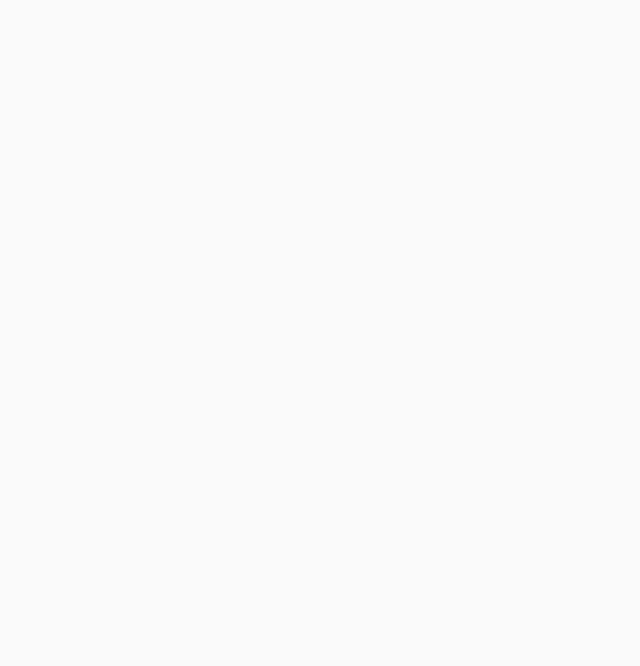
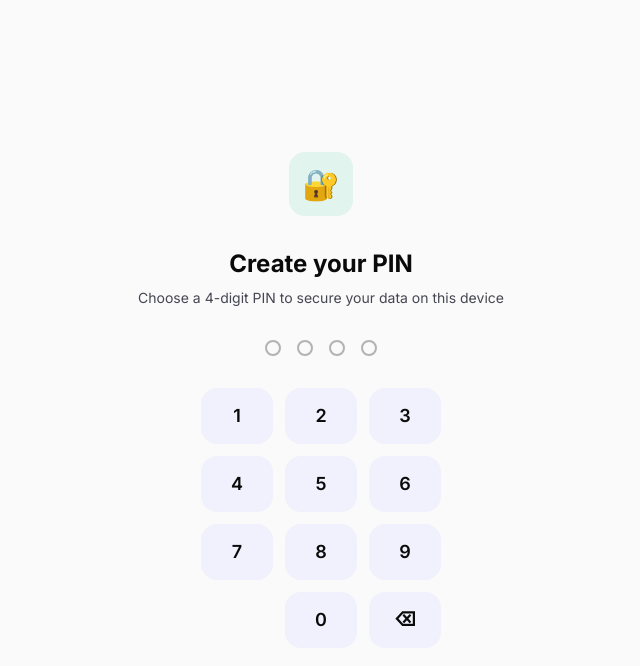
Before and after one commit to jitsmep/finance-tracker, a Next.js app: page / in a window 1280 px wide. Before the commit this address had no page. Shown: the top 666 px of the page, without its empty margins (319-959 px from the left). Built offline with nearby package versions, Linux system fonts and the light colour scheme.

Commit message:
Update layout.tsx

```diff
--- a/src/app/layout.tsx
+++ b/src/app/layout.tsx
@@ -1,10 +1,7 @@
 import type { Metadata } from "next"
 import { Inter } from "next/font/google"
 import "./globals.css"
-
-// Clean, single imports for your providers
-import { ThemeProvider } from "@/components/ThemeProvider"
-import { FinanceProvider } from "@/components/FinanceProvider"
+import { PinGate } from "@/components/pin-gate"
 
 const inter = Inter({
   variable: "--font-sans",
@@ -14,7 +11,8 @@ const inter = Inter({
 
 export const metadata: Metadata = {
   title: "Finance Tracker — Personal Budget & Expense Manager",
-  description: "Track your income, expenses, and budgets.",
+  description:
+    "Track your income, expenses, and budgets with beautiful charts and insights. Stay on top of your personal finances.",
 }
 
 export default function RootLayout({
@@ -23,19 +21,9 @@ export default function RootLayout({
   children: React.ReactNode
 }>) {
   return (
-    <html lang="en" suppressHydrationWarning className={`${inter.variable} h-full antialiased`}>
-      <body className="min-h-full flex flex-col bg-background text-foreground transition-colors duration-300">
-
-        {/* 1. Theme Engine handles Dark/Light mode */}
-        <ThemeProvider attribute="class" defaultTheme="system" enableSystem>
-
-          {/* 2. Finance Engine handles Local Storage Data */}
-          <FinanceProvider>
-            {children}
-          </FinanceProvider>
-
-        </ThemeProvider>
-
+    <html lang="en" className={`${inter.variable} h-full antialiased`}>
+      <body className="min-h-full flex flex-col bg-background text-foreground">
+        <PinGate>{children}</PinGate>
       </body>
     </html>
   )
```
